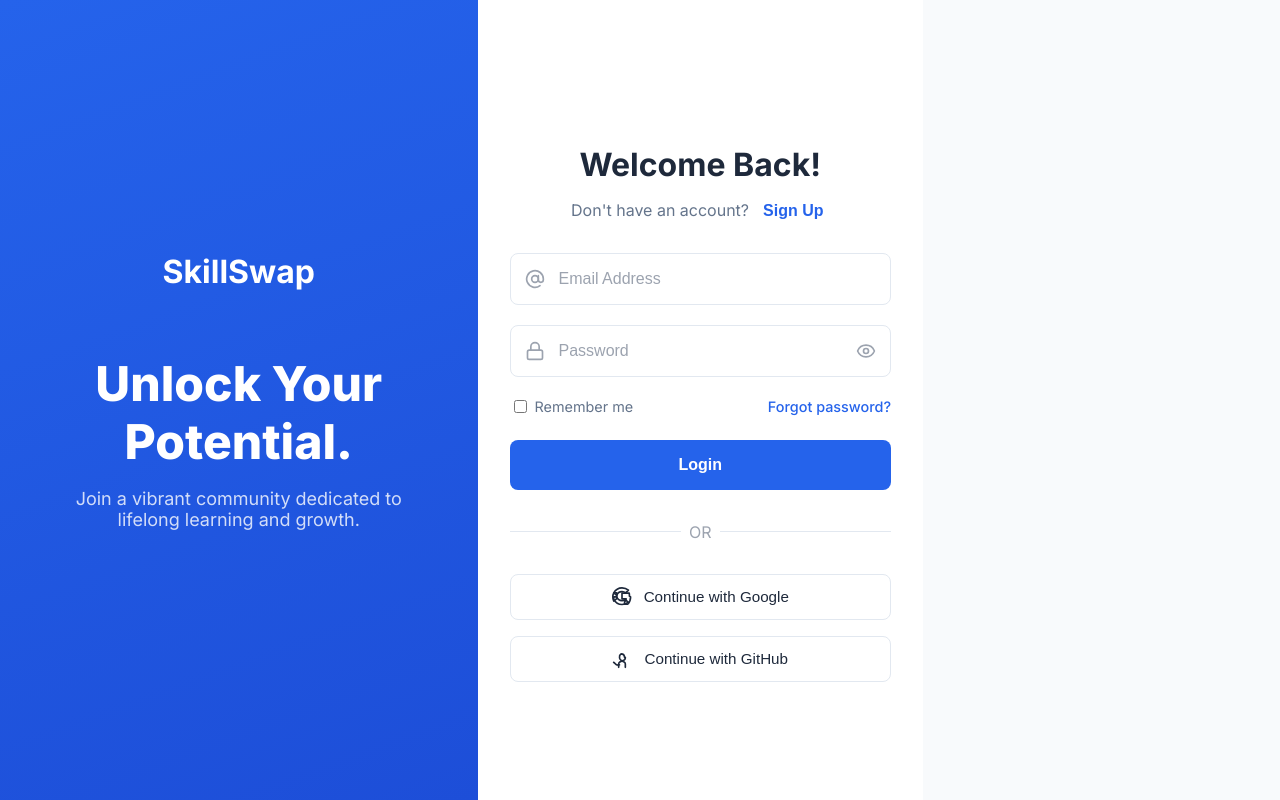
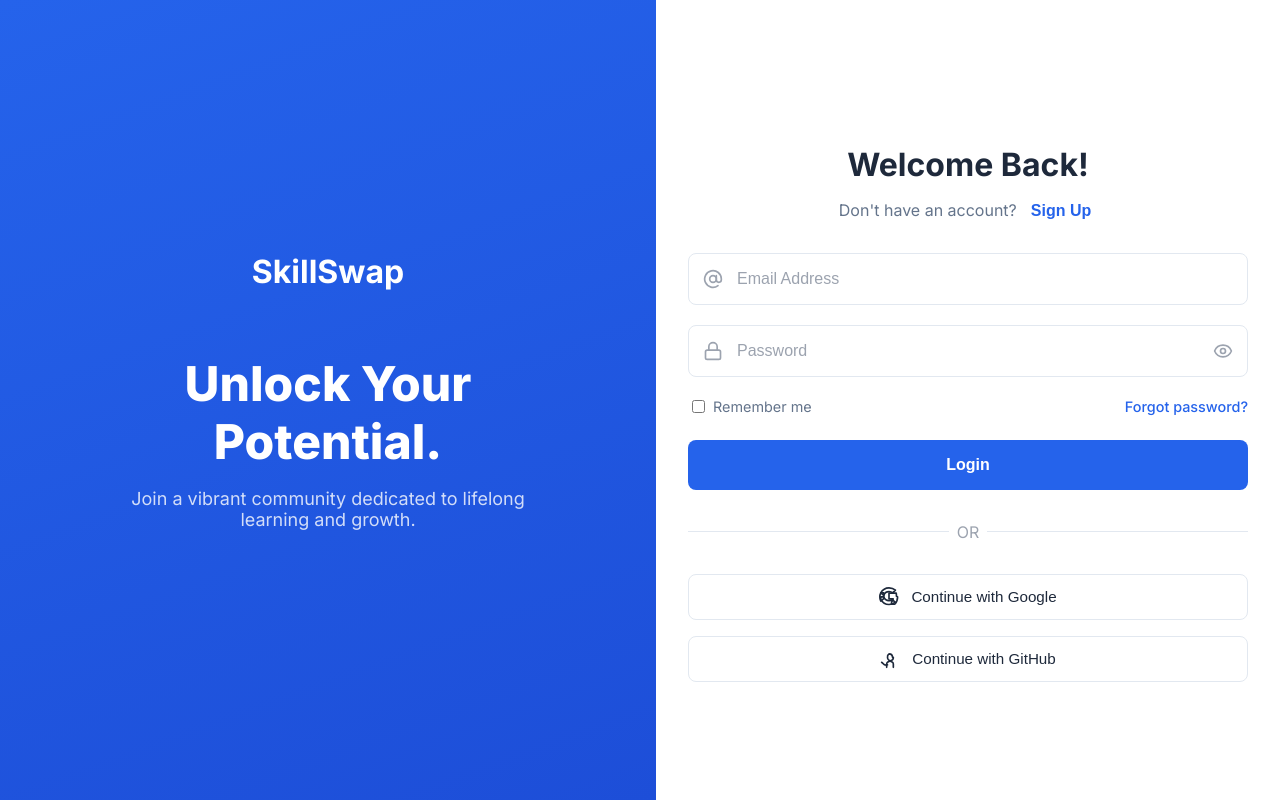
Before and after one commit to harshalnakade/SkillSwapProject, a React (Vite) app: page /login in a window 1280 px wide. Built offline with nearby package versions, Linux system fonts and the light colour scheme; no server answers.

Commit message:
updated the ui width of some papges

```diff
--- a/src/styles/LandingPage.css
+++ b/src/styles/LandingPage.css
@@ -28,7 +28,7 @@
   background-color: var(--background-white);
   color: var(--neutral-dark);
   line-height: 1.6;
-  width: 100%; /* THE FIX: Ensures the page fills the full width */
+  width: 100vw; /* THE FIX: Ensures the page fills the full width */
 }
 
 .landing-page-wrapper .container {
--- a/src/styles/LoginPage.css
+++ b/src/styles/LoginPage.css
@@ -24,7 +24,7 @@
   min-height: 100vh;
   font-family: var(--font-sans);
   background-color: var(--background-white);
-  width: 100%;
+  width: 100vw;
 }
 
 /* === LEFT PANEL: BRANDING === */
@@ -51,7 +51,7 @@
   flex: 1; display: flex; justify-content: center;
   align-items: center; padding: 2rem; background-color: var(--background-white);
 }
-.form-container { width: 100%; max-width: 400px; }
+.form-container { width: 100%; max-width: 100%; }
 .form-header { text-align: center; margin-bottom: 2rem; }
 .form-header h2 { font-size: 2rem; font-weight: 700; color: var(--neutral-dark); margin-bottom: 0.5rem; }
 .form-header p { color: var(--neutral-medium); }
--- a/src/styles/ProfilePage.css
+++ b/src/styles/ProfilePage.css
@@ -18,6 +18,8 @@
 .profile-page-container {
   background-color: var(--background-light);
   font-family: 'Inter', sans-serif;
+  width: 100vw;
+
 }
 
 .profile-main-content {
--- a/src/styles/SessionsPage.css
+++ b/src/styles/SessionsPage.css
@@ -7,6 +7,7 @@
 .sessions-main-content {
     padding: 2.5rem;
     min-height: 100vh;
+    width: 150vh;
 }
 .sessions-header {
     display: flex;
--- a/src/styles/SkillListings.css
+++ b/src/styles/SkillListings.css
@@ -7,6 +7,7 @@
 .skills-main-content {
   padding: 2.5rem;
   min-height: 100vh;
+  width: 180vh;
 }
 .skills-header {
   margin-bottom: 2rem;
```
